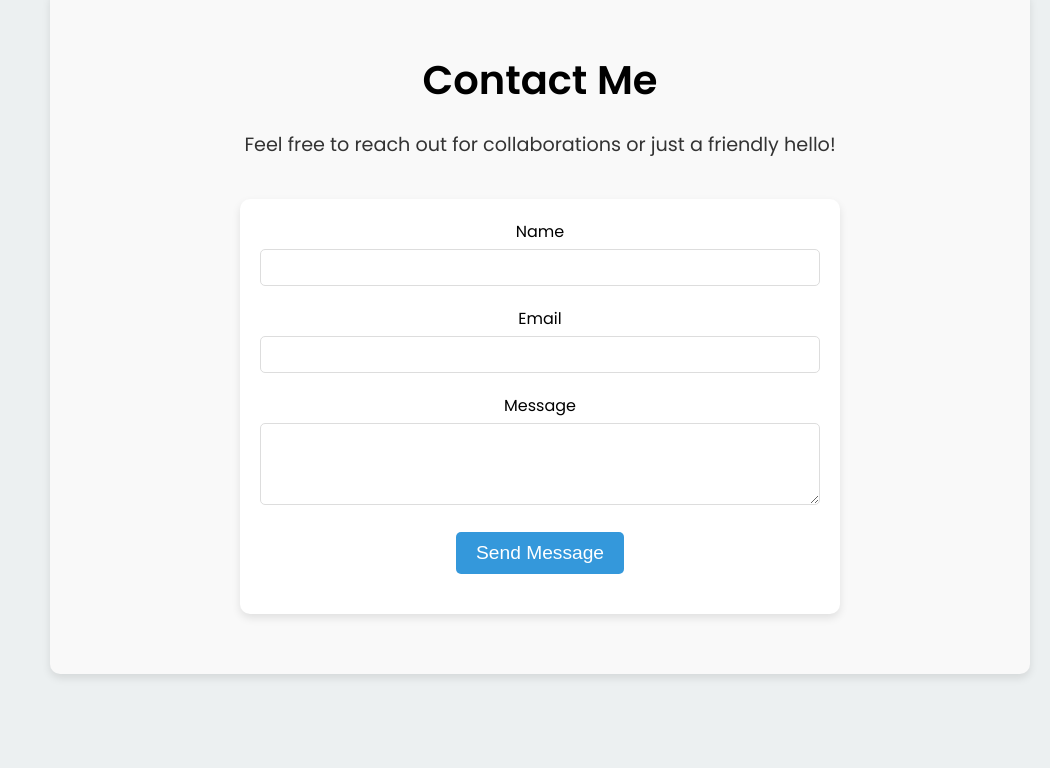
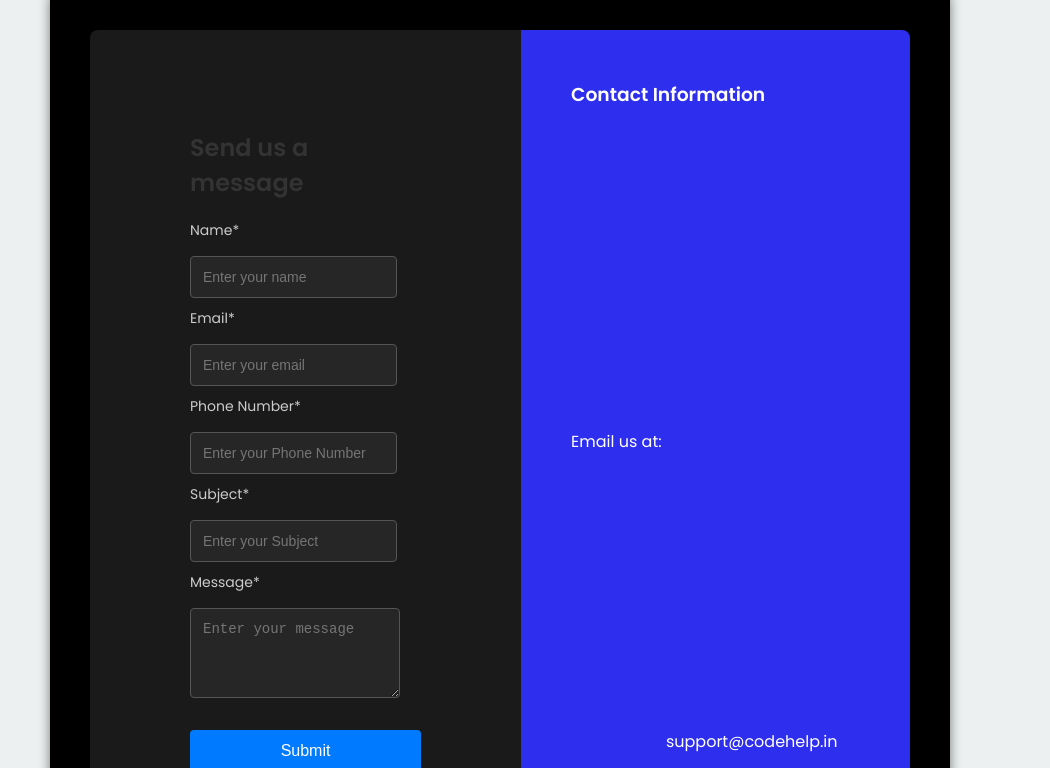
Before and after one commit to SurendraPatidar1/Intern_CodeAlpha_1Month, a plain HTML site: page Task_3/index.html in a window 1280 px wide. Shown: the part 2647-3415 px from the top of the page, without its empty margins (230-1280 px from the left). Before the commit the page ends 3381 px from the top, so only its background shows below. Drawn offline with Linux system fonts and the light colour scheme.

Commit message:
style.css

```diff
--- a/Task_3/index.html
+++ b/Task_3/index.html
@@ -144,30 +144,43 @@
       </div>
     </section>
 
+    <section id="contact" class="contact">
+      <div class="contact-form">
+        <h2>Send us a message</h2>
+        <form id="contactForm" onsubmit="submitForm(event)">
+            <label for="name">Name*</label>
+            <input type="text" id="name" name="name" placeholder="Enter your name" required>
 
+            <label for="email">Email*</label>
+            <input type="email" id="email" name="email" placeholder="Enter your email" required>
 
+            <label for="phone">Phone Number*</label>
+            <input type="tel" id="phone" name="phone" placeholder="Enter your Phone Number" required>
 
-    <section id="contact" class="contact">
-      <h2>Contact Me</h2>
-      <p>Feel free to reach out for collaborations or just a friendly hello!</p>
-      <div class="contact-form-container">
-        <form id="contact-form" action="https://formspree.io/f/your-form-id" method="POST">
-          <div class="form-group">
-            <label for="name">Name</label>
-            <input type="text" id="name" name="name" required>
-          </div>
-          <div class="form-group">
-            <label for="email">Email</label>
-            <input type="email" id="email" name="email" required>
-          </div>
-          <div class="form-group">
-            <label for="message">Message</label>
-            <textarea id="message" name="message" rows="4" required></textarea>
-          </div>
-          <button type="submit" class="btn">Send Message</button>
-          <div class="form-message" id="form-message"></div>
+            <label for="subject">Subject*</label>
+            <input type="text" id="subject" name="subject" placeholder="Enter your Subject" required>
+
+            <label for="message">Message*</label>
+            <textarea id="message" name="message" rows="4" placeholder="Enter your message" required></textarea>
+
+            <!-- Google reCAPTCHA -->
+            <div class="g-recaptcha" data-sitekey="YOUR_RECAPTCHA_SITE_KEY"></div>
+
+            <button type="submit">Submit</button>
         </form>
-      </div>
+    </div>
+
+    <!-- Contact Information Section -->
+    <div class="contact-info">
+        <h3>Contact Information</h3>
+        <p>Email us at: <a href="mailto:support@codehelp.in">support@codehelp.in</a></p>
+
+        <div class="social-icons">
+            <a href="#"><img src="path-to-icons/youtube.png" alt="YouTube"></a>
+            <a href="#"><img src="path-to-icons/linkedin.png" alt="LinkedIn"></a>
+            <a href="#"><img src="path-to-icons/telegram.png" alt="Telegram"></a>
+        </div>
+    </div>
     </section>
 
   </div>
--- a/Task_3/logic.js
+++ b/Task_3/logic.js
@@ -1,29 +1,24 @@
-<script>
-  document.getElementById('contact-form').addEventListener('submit', function(event) {
-    event.preventDefault(); // Prevent default form submission
+function submitForm(event) {
+    event.preventDefault();
+    const formData = new FormData(document.getElementById('contactForm'));
 
-    const form = event.target;
-    const formData = new FormData(form);
-    const formMessage = document.getElementById('form-message');
+    // Display a success message for now (replace this with backend logic)
+    console.log("Form Submitted", Object.fromEntries(formData.entries()));
 
-    fetch(form.action, {
-      method: form.method,
-      body: formData,
-      headers: {
-        'Accept': 'application/json'
-      }
-    }).then(response => {
-      if (response.ok) {
-        form.reset();
-        formMessage.textContent = 'Thank you! Your message has been sent.';
-        formMessage.style.color = 'green';
-      } else {
-        formMessage.textContent = 'Oops! Something went wrong. Please try again.';
-        formMessage.style.color = 'red';
-      }
-    }).catch(error => {
-      formMessage.textContent = 'Oops! Something went wrong. Please try again.';
-      formMessage.style.color = 'red';
+    // Send form data to the developer (via a backend API, email, or database)
+    fetch('/api/contact', {
+        method: 'POST',
+        body: formData
+    })
+    .then(response => response.json())
+    .then(data => {
+        if (data.success) {
+            alert("Your message has been sent successfully!");
+        } else {
+            alert("There was an issue submitting your message.");
+        }
+    })
+    .catch(error => {
+        console.error("Error submitting form:", error);
     });
-  });
-</script>
+}
--- a/Task_3/style.css
+++ b/Task_3/style.css
@@ -387,110 +387,117 @@ section:hover {
   }
 }
 
+/* CONTACT FORM */
 
-/* Contact Section */
-.contact {
-  padding: 60px 20px;
-  background-color: #f9f9f9;
-  text-align: center;
+#contact{
+  display: flex;
+  padding: 40px;
+  max-width: 900px;
+  max-height: 900px;
+  background-color: #000;
+  border-radius: 8px;
+  box-shadow: 0 4px 12px rgba(0, 0, 0, 0.5);
+}
+.contact-form {
+  background-color: #1a1a1a; /* Darker background for the form */
+  color: white;
+  padding: 100px;
+  border-radius: 8px 0 0 8px;
+  /* width: 400px; */
+  box-sizing: border-box;
 }
 
-.contact h2 {
-  color: black;
-  font-size: 2.5em;
-  font-weight: 600;
+.contact-form h2 {
   margin-bottom: 20px;
 }
 
-.contact p {
-  font-size: 1.2em;
-  color: #333;
-  margin-bottom: 40px;
+/* Input fields and textarea styling */
+.contact-form input,
+.contact-form textarea {
+  /* width: 100%; */
+  padding: 12px;
+  margin: 10px 0;
+  border: 1px solid #555; /* Subtle border */
+  border-radius: 4px;
+  background-color: #262626; /* Dark background for inputs */
+  color: white; /* White text for contrast */
+  font-size: 14px;
+  box-sizing: border-box;
 }
 
-.contact-form-container {
-  max-width: 600px;
-  margin: 0 auto;
+/* Input field labels styling */
+.contact-form label {
+  font-size: 14px;
+  color: #ccc; /* Slightly lighter color for labels */
+  margin-bottom: 5px;
+  display: block;
 }
 
-#contact-form {
-  background-color: #fff;
-  border-radius: 10px;
-  box-shadow: 0 4px 8px rgba(0, 0, 0, 0.1);
-  padding: 20px;
-  animation: fadeIn 1s ease-in-out;
-}
-
-.form-group {
-  margin-bottom: 20px;
-}
-
-.form-group label {
-  display: block;
-  font-size: 1em;
-  margin-bottom: 5px;
-}
-
-.form-group input,
-.form-group textarea {
+/* Submit button styling */
+.contact-form button {
   width: 100%;
-  padding: 10px;
-  border: 1px solid #ddd;
-  border-radius: 5px;
-  box-sizing: border-box;
-  transition: border-color 0.3s ease;
-}
-
-.form-group input:focus,
-.form-group textarea:focus {
-  border-color: #3498db; /* Highlight color */
-  outline: none;
-}
-
-button.btn {
-  background-color: #3498db;
-  color: #fff;
+  padding: 12px;
+  background-color: #007bff;
   border: none;
-  padding: 10px 20px;
-  border-radius: 5px;
+  color: white;
+  border-radius: 4px;
+  font-size: 16px;
   cursor: pointer;
-  font-size: 1.2em;
   transition: background-color 0.3s ease;
 }
 
-button.btn:hover {
-  background-color: #2980b9;
+.contact-form button:hover {
+  background-color: #0056b3; /* Darker blue on hover */
 }
 
-/* Animation */
-@keyframes fadeIn {
-  from {
-    opacity: 0;
-    transform: translateY(20px);
-  }
-  to {
-    opacity: 1;
-    transform: translateY(0);
-  }
+/* Styling for reCAPTCHA section */
+.g-recaptcha {
+  margin-top: 15px;
+  margin-bottom: 15px;
 }
 
-/* Form Message */
-.form-message {
-  margin-top: 20px;
-  font-size: 1.2em;
+/* Contact information section */
+.contact-info {
+  background-color: hsl(240, 86%, 56%); /* Dark blue background for the info box */
+  padding: 50px;
+  color: white;
+  /* width: 400px; */
+  text-align: left;
+  box-sizing: border-box;
+  border-radius: 0 8px 8px 0;
 }
 
-/* Responsive Design */
-@media screen and (max-width: 768px) {
-  .contact-form-container {
-    padding: 0 20px;
-  }
+.contact-info h3 {
+  margin-bottom: 20px;
+}
+.contact-info p,
+.contact-info a
+{
+  color: white;
+  font-size: 16px;
+  text-decoration: none;
+  position: relative;
+  top: 300px;
+}
+.social-icons
+a {
+  color: white;
+  font-size: 16px;
+  text-decoration: none;
+  position: relative;
+  top: 600px;
+}
 
-  #contact-form {
-    padding: 15px;
-  }
+.contact-info a:hover {
+  text-decoration: underline;
+}
 
-  button.btn {
-    width: 100%;
-  }
+/* Social media icons */
+.contact-info .social-icons {
+  margin-top: 20px;
 }
+
+.contact-info .social-icons img {
+  width: 24px;
+  margin-right: 10px;
+}
```
